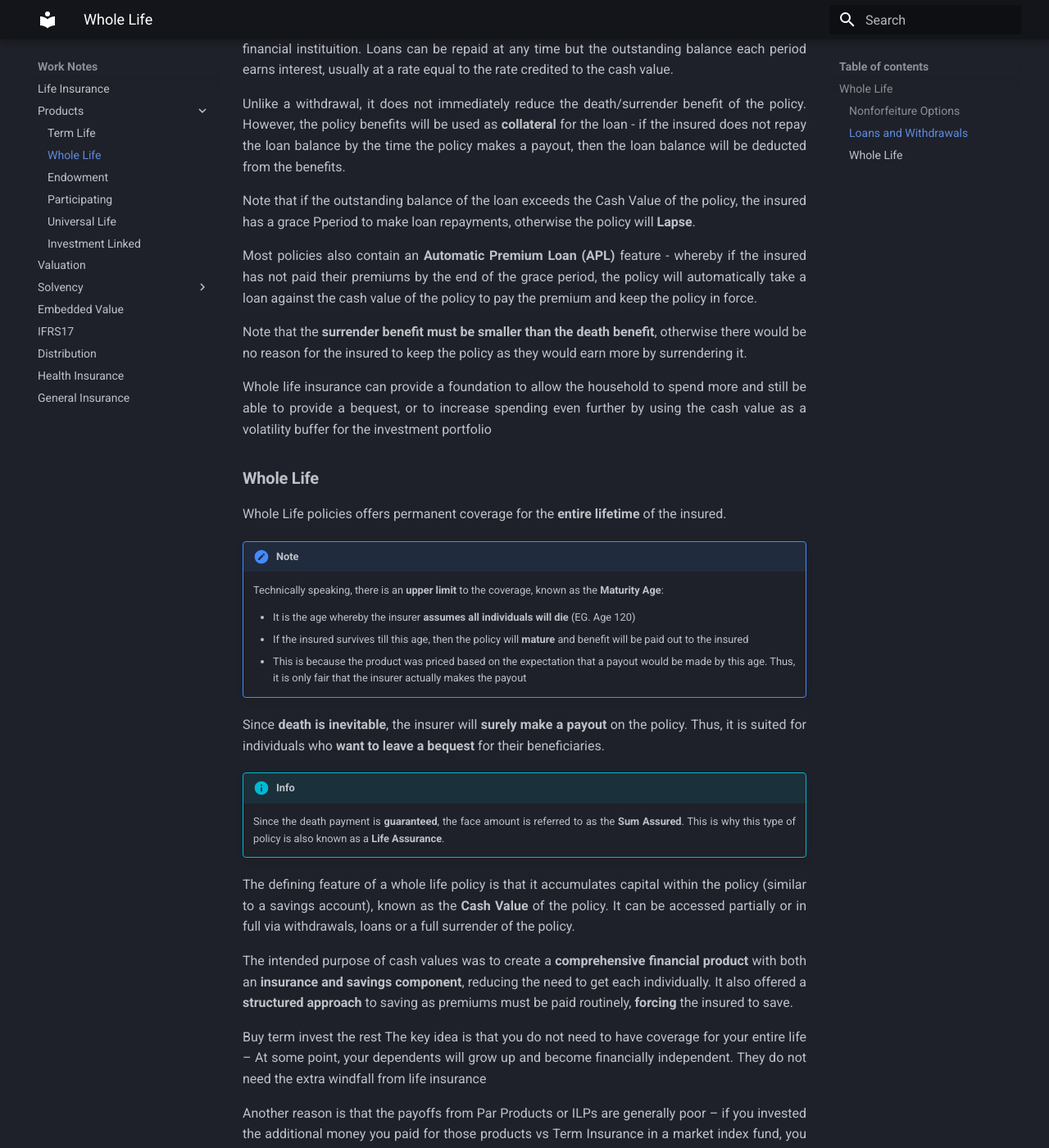
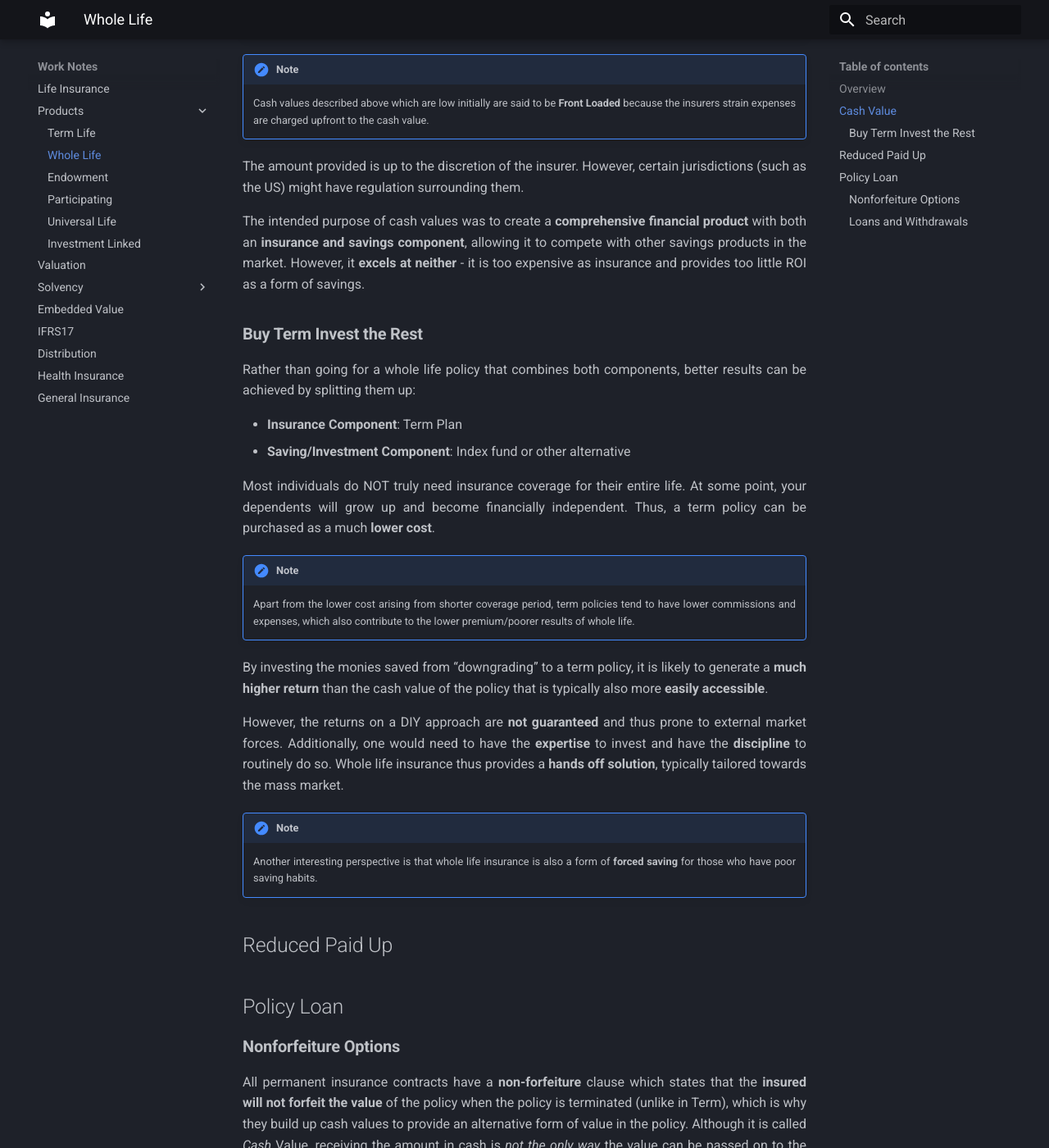
Before and after one commit to Sleepypiggi/Work_Notes, an MkDocs documentation site: the page built from docs/1_PRODUCTS/1_WHOLE_LIFE.md, in a window 1280 px wide and 1400 px high, scrolled down 1127 px. Shown: the whole window at 82% size. Built offline with MkDocs 1.6.1 and Material for MkDocs 9.7.7, drawn with Linux system fonts in a browser that asks for light colours; some of the changed text lies outside the part shown.

Commit message:
Phone Update

```diff
--- a/docs/1_PRODUCTS/1_WHOLE_LIFE.md
+++ b/docs/1_PRODUCTS/1_WHOLE_LIFE.md
@@ -1,4 +1,64 @@
-## **Whole Life**
+# **Whole Life Insurance**
+
+## **Overview**
+
+The natural progression following a term contract would be one that offers **permanent coverage** throughout their lifetime, known as **Whole Life Insurance**. Since death is **inevitable**, the policy **WILL make a payout** to beneficiaries at some point.
+
+Although the coverage is meant to be for the insured’s entire life, there is an upper limit known as the **Maturity Age** (EG. 100 or 120). If the insured survives till this age, the benefit will be paid out to them.
+
+!!! Note
+
+    The reason is because the insurer expects that all individuals would **die by this age**. In the past, most died by age 100 but due to increasing life expectancy, some have raised their estimates to 120.
+
+    The insurer designed the policy with the intent that all individuals will die by this age. Thus, even if the policyholder survives till then, the insurer will make the payout.
+
+Whole life insurance is typically suited for individuals who have financial obligations but also want to **leave a bequest** to their beneficiaries.
+
+## **Cash Value**
+
+The defining feature of whole life insurance is that it also offers a guaranteed **Cash Value**. Instead of a death benefit, the insurer can **surrender** (lapse) their policy to obtain the cash value, also known as the **surrender benefit**.
+
+Recall that under a level premium approach, the policyholder pre-pays for their future cost which is then **invested (saved)** to cover future costs. The cash value can thus be thought of as a **savings component** that reflects the above pre-payment.
+
+In practice, the **full amount is not made available** to the policyholder as it accounts for expenses, profits and other considerations. Cash values are typically **low for the first few years** (reflecting new business strain) and gradually increases to be **equal to the death benefit by the maturity age**.
+
+!!! Warning
+
+    Intuitively, cash values can never be higher than the death benefit. If the cash values were higher, the policyholder would gain more from surrendering than keeping the policy in-force, defeating the purpose of the coverage in the first place.
+
+!!! Note
+
+    Cash values described above which are low initially are said to be **Front Loaded** because the insurers strain expenses are charged upfront to the cash value.
+
+The amount provided is up to the discretion of the insurer. However, certain jurisdictions (such as the US) might have regulation surrounding them.
+
+The intended purpose of cash values was to create a **comprehensive financial product** with both an **insurance and savings component**, allowing it to compete with other savings products in the market. However, it **excels at neither** - it is too expensive as insurance and provides too little ROI as a form of savings.
+
+### **Buy Term Invest the Rest**
+
+Rather than going for a whole life policy that combines both components, better results can be achieved by splitting them up:
+
+* **Insurance Component**: Term Plan
+* **Saving/Investment Component**: Index fund or other alternative
+
+Most individuals do NOT truly need insurance coverage for their entire life. At some point, your dependents will grow up and become financially independent. Thus, a term policy can be purchased as a much **lower cost**.
+
+!!! Note
+
+    Apart from the lower cost arising from shorter coverage period, term policies tend to have lower commissions and expenses, which also contribute to the lower premium/poorer results of whole life.
+
+By investing the monies saved from “downgrading” to a term policy, it is likely to generate a **much higher return** than the cash value of the policy that is typically also more **easily accessible**.
+
+However, the returns on a DIY approach are **not guaranteed** and thus prone to external market forces. Additionally, one would need to have the **expertise** to invest and have the **discipline** to routinely do so. Whole life insurance thus provides a **hands off solution**, typically tailored towards the mass market.
+
+!!! Note
+
+    Another interesting perspective is that whole life insurance is also a form of **forced saving** for those who have poor saving habits.
+
+## Reduced Paid Up
+
+## Policy Loan
+
 
 ### **Nonforfeiture Options**
 
@@ -32,69 +92,15 @@ Most policies also contain an **Automatic Premium Loan (APL)** feature - whereby
 
 <!-- Encourages persistency -->
 
-<!--
-Cash value = Reserve?
-Guaranteed vs Non Guaranteed Cash values
+<!-
 
-Front End Load > Cash value build up after specified period
+
 Bakc end load > Cash value after awhile
 
-For investments in the General Account, the insurer earns the difference in investment returns between the amount credited to the cash value and the actual returns
 
-Understanding Cash Value
-	The purpose of Cash Value is to reduce the amount of money that the insurer has to pay when you die. You can only get either the Surrender Value or the Death Benefit. If you die, your beneficiaries only get the Death Benefit while the Surrender Value goes to the insurer, which is used to offset the cost of the death benefit to the insurer
-	At the beginning of the policy, the Cash Value is low, which means that the risk to the insurer is high. Thus, the premiums mostly go towards paying for the insurance (Mortality charge)
 
-Cash Value & New Business Strain
-	A more proper way to think about Cash Value is that it is the Net Premium Reserve
-	Reserves cover future claims – Death OR Surrender Benefit (Cash Value)
-	As alluded to earlier, in the early years of a policy, the premium collected is insufficient to cover Expenses, Insurance Charges and the Regulatory Reserve required
-	Insurers thus have to fork out their own capital to fulfil the reserve requirement, immediately taking a loss, known as the New Business Strain
-	NBS=Initial Cash Outlow-Cash Inflow
-	If the insurer does not have enough capital, writing too much new business can significantly impact their financial standing
-	But writing more business also improves long term financial standing
-	As more premiums are collected, the reserve will slowly build up and the insurer will recoup their loss & building up Cash Value as well
-	Since the reserves are meant to cover future claims, the maximum amount in the reserve is the Death Benefit. Since the Reserve is the Cash Value as well, the Cash Value will never exceed the Death Benefit
-
-Typically lower than total premiums paid
--->
-
-Note that the **surrender benefit must be smaller than the death benefit**, otherwise there would be no reason for the insured to keep the policy as they would earn more by surrendering it.
 
 Whole life insurance can provide a foundation to allow the household to spend more and still be able to provide a bequest, or to increase spending even further by using the cash value as a volatility buffer for the investment portfolio
-
-### **Whole Life**
-
-Whole Life policies offers permanent coverage for the **entire lifetime** of the insured.
-
-!!! Note
-
-	Technically speaking, there is an **upper limit** to the coverage, known as the **Maturity Age**:
-
-	* It is the age whereby the insurer **assumes all individuals will die** (EG. Age 120)
-	* If the insured survives till this age, then the policy will **mature** and benefit will be paid out to the insured
-	* This is because the product was priced based on the expectation that a payout would be made by this age. Thus, it is only fair that the insurer actually makes the payout
-
-Since **death is inevitable**, the insurer will **surely make a payout** on the policy. Thus, it is suited for individuals who **want to leave a bequest** for their beneficiaries.
-
-!!! Info
-
-	Since the death payment is **guaranteed**, the face amount is referred to as the **Sum Assured**. This is why this type of policy is also known as a **Life Assurance**.
-
-The defining feature of a whole life policy is that it accumulates capital within the policy (similar to a savings account), known as the **Cash Value** of the policy. It can be accessed partially or in full via withdrawals, loans or a full surrender of the policy.
-
-The intended purpose of cash values was to create a **comprehensive financial product** with both an **insurance and savings component**, reducing the need to get each individually. It also offered a **structured approach** to saving as premiums must be paid routinely, **forcing** the insured to save.
-
-
-Buy term invest the rest
-The key idea is that you do not need to have coverage for your entire life – At some point, your dependents will grow up and become financially independent. They do not need the extra windfall from life insurance
-
-Another reason is that the payoffs from Par Products or ILPs are generally poor – if you invested the additional money you paid for those products vs Term Insurance in a market index fund, you would get much better results
-
-A decent amount of the premiums in the first few years goes towards commission for the intermediaries – which means that the compounding effect kicks in much later
-
-However, for people who can’t be bothered to learn simple investing or do not have the discipline to invest, insurance investments may not be a bad choice
-
 
 Although our dependents may become financially independent, most would like to leave a something behind for their children once they are gone, thus they would like to be covered till the very end
 
```
Also changed, not shown: docs/1_PRODUCTS/0_TERM_LIFE.md (+19 -5 lines).
